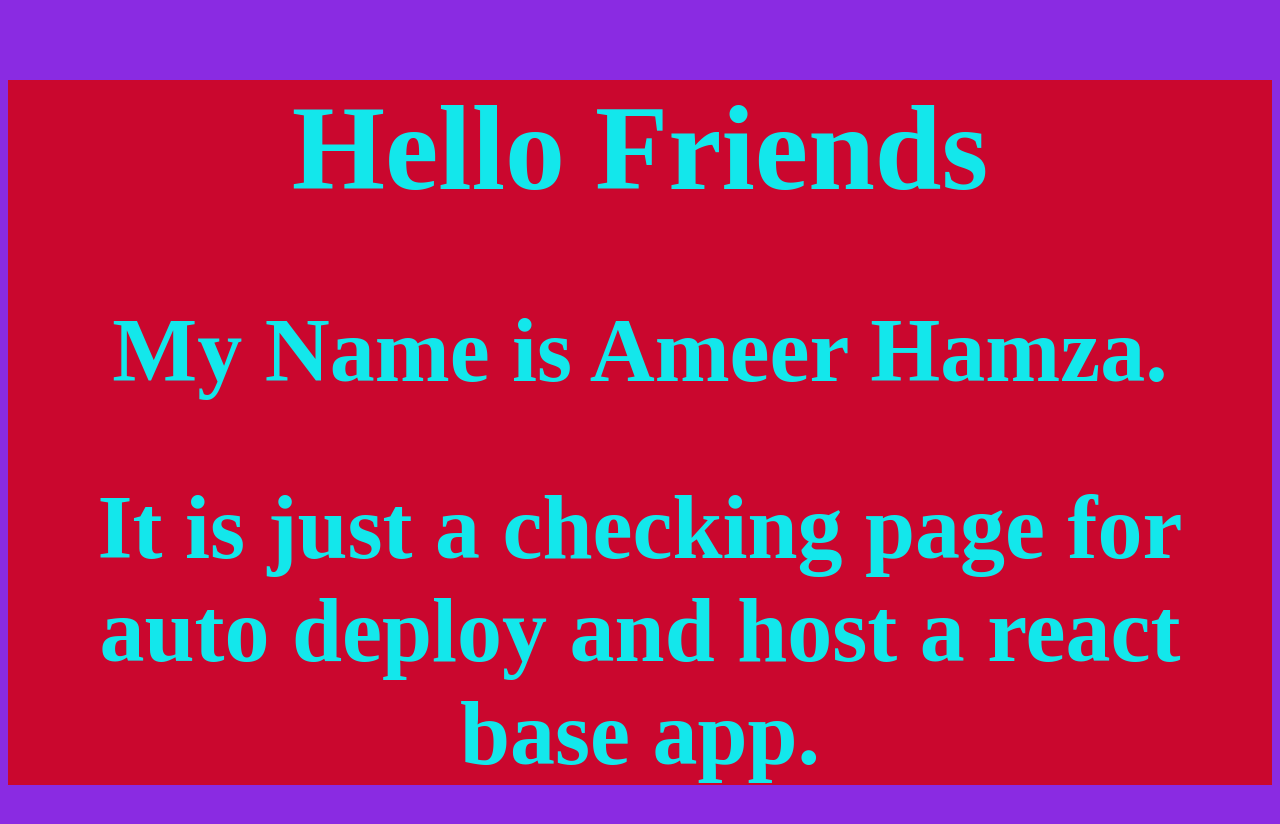
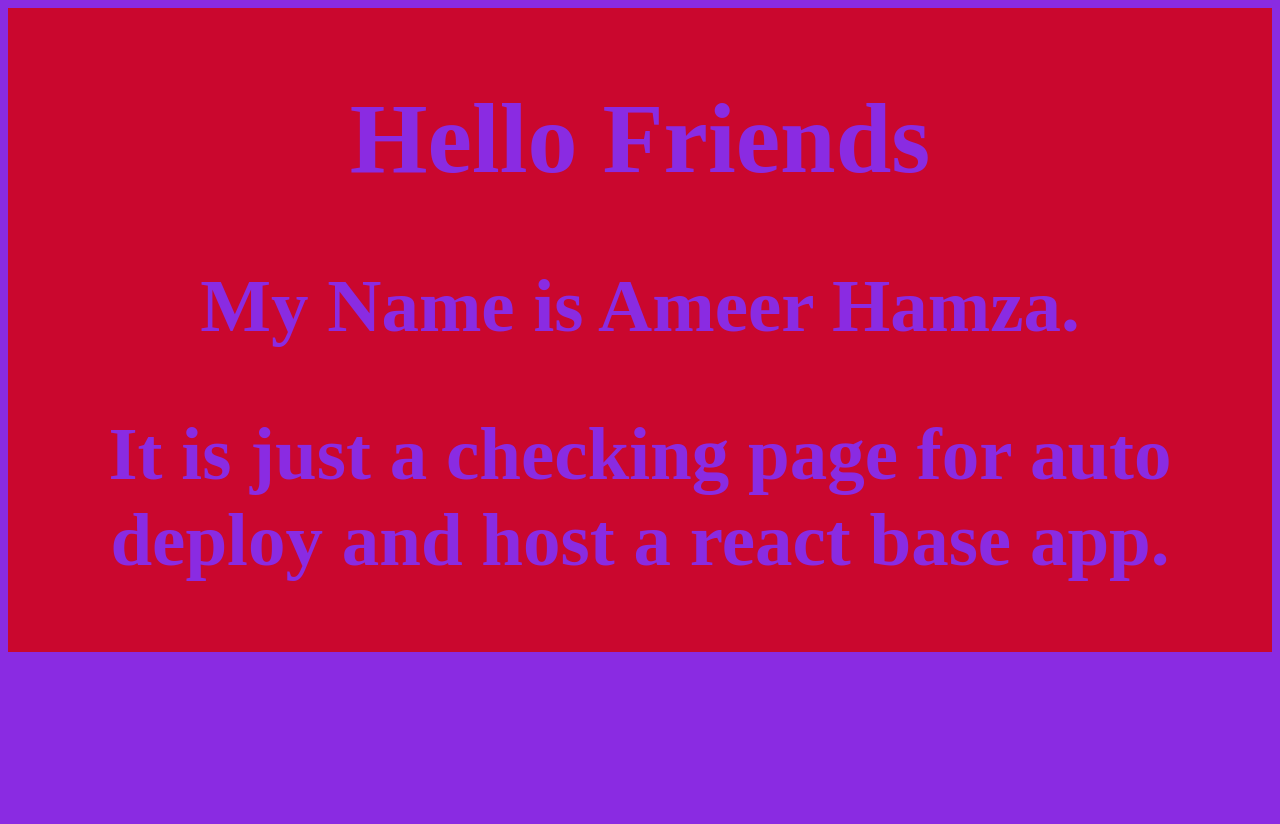
Before and after one commit to Malik-Ameer-Hamza/bootcamp2020, a React (Create React App) app: page / in a window 1280 px wide. Shown: the top 824 px of the page. After the commit the page ends 800 px from the top, so only its background shows below. Built offline with nearby package versions, Linux system fonts and the light colour scheme.

Commit message:
change font color

```diff
--- a/src/index.css
+++ b/src/index.css
@@ -2,11 +2,12 @@ body{
     background-color: #8a2be2;
     text-align: center;
 
-    font-size: 60px;
+    font-size: 50px;
 
 }
 .App{
     background-color: #ca072e;
-    color: #00ffffe7;
+    color:#8a2be2;
     text-align: center;
+    padding: 6px;
 }
```
